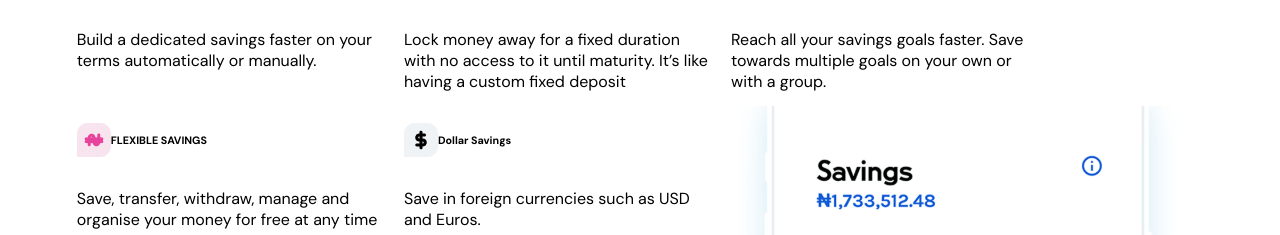
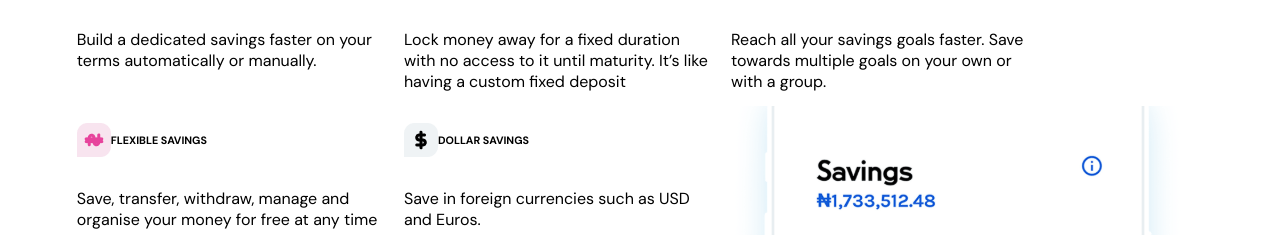
Before and after one commit to gabinacodes/Piggyvest, a React (Create React App) app: page / in a window 1280 px wide. Shown: the part 1342-1577 px from the top of the page. Built offline with nearby package versions, Linux system fonts and the light colour scheme.

Commit message:
SAVINGS-updated

```diff
--- a/src/data/savings.js
+++ b/src/data/savings.js
@@ -22,7 +22,7 @@ const savings =[
 },
 {
     img:Images.dollar,
-    name:"Dollar Savings",
+    name:"DOLLAR SAVINGS",
     content:'Save in foreign currencies such as USD and Euros.'
 }
 ]
```
